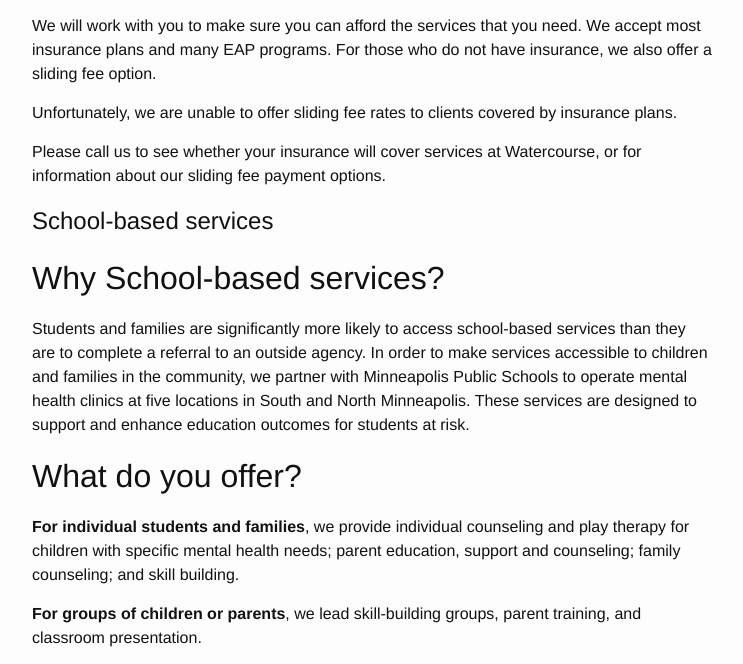
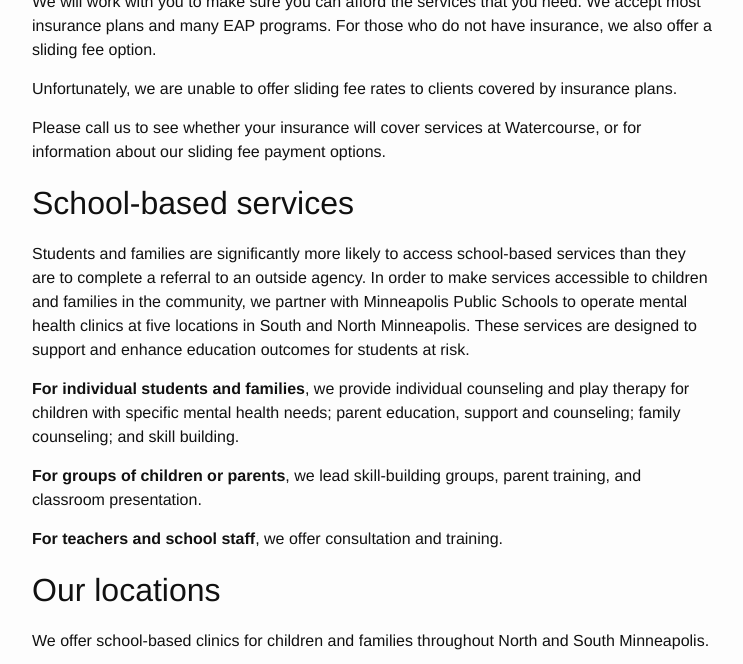
Before and after one commit to watercourse-cc/watercourse, a Jekyll site: the page built from services.md, in a window 1280 px wide and 900 px high, scrolled down 1513 px, cut to the strip 0-664 px from the top of the window. Shown: the whole strip, without its empty margins (268-1011 px from the left). Built offline with Jekyll 4.4.1, drawn with Linux system fonts in a browser that asks for light colours.

Commit message:
Update services.md

```diff
--- a/services.md
+++ b/services.md
@@ -4,19 +4,19 @@
 nav: 2
 ---
 
-# Clinic-based services
+## Clinic-based services
 
 Watercourse Counseling Center operates two community clinics. Each offers individual, family, and couples counseling for adults and children.
 
 We work with general mental health issues such as depression, anxiety, life transitions, grief and loss, self-care, self-esteem and stress management.  We also help clients with addiction and impulse control, parenting and healthy development, relationships, sexuality and sexual orientation, identity, and spiritual connection.
 
-## South Minneapolis clinic
+### South Minneapolis clinic
 
 **Phone:**       612-822-8227
 
 **Address:**    3548 Bryant Avenue South (Free street parking)
 
-## North Minneapolis clinic:
+### North Minneapolis clinic:
 
 **Phone:**       612-276-1569
 
@@ -24,7 +24,7 @@
 
 **Wheelchair-accessible:** Yes
 
-## How to get started
+### How to get started
 
 Call us at [612-822-8227](tel:612-822-8227) to speak with a staff member or leave a voicemail message.
 
@@ -32,7 +32,7 @@
 
 During your first session, your therapist will ask about your immediate concerns, gather additional background information, and work with you to determine your goals.
 
-## Payment options:
+### Payment options:
 
 We will work with you to make sure you can afford the services that you need. We accept most insurance plans and many EAP programs. For those who do not have insurance, we also offer a sliding fee option.
 
@@ -40,13 +40,9 @@
 
 Please call us to see whether your insurance will cover services at Watercourse, or for information about our sliding fee payment options.
 
-# School-based services
-
-## Why School-based services?
+## School-based services
 
 Students and families are significantly more likely to access school-based services than they are to complete a referral to an outside agency.  In order to make services accessible to children and families in the community, we partner with Minneapolis Public Schools to operate mental health clinics at five locations in South and North Minneapolis. These services are designed to support and enhance education outcomes for students at risk.
-
-## What do you offer?
 
 **For individual students and families**, we provide individual counseling and play therapy for children with specific mental health needs; parent education, support and counseling; family counseling; and skill building.
 
```
